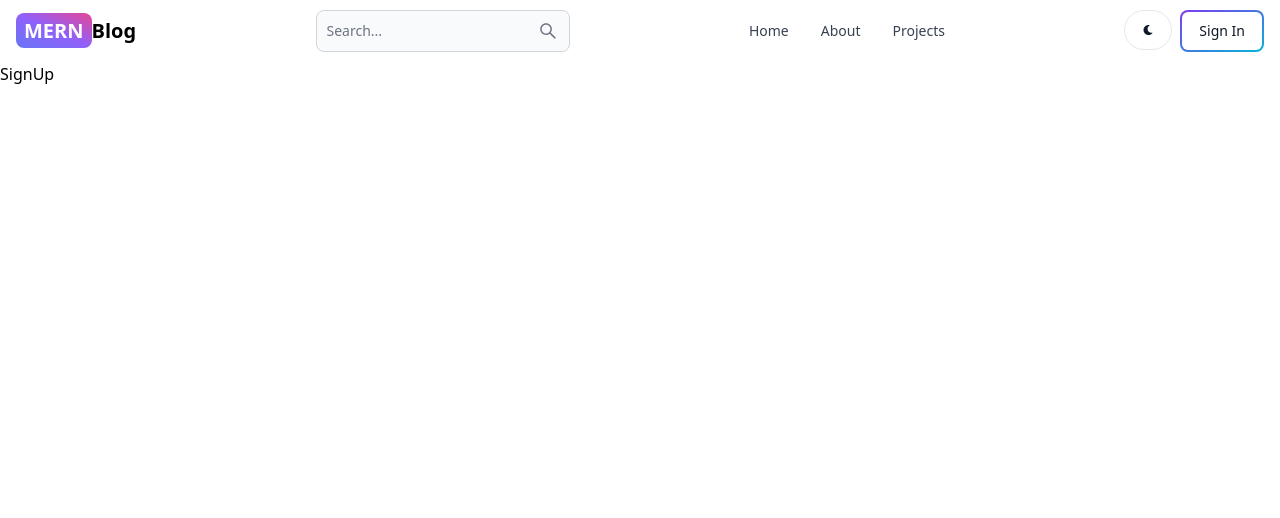
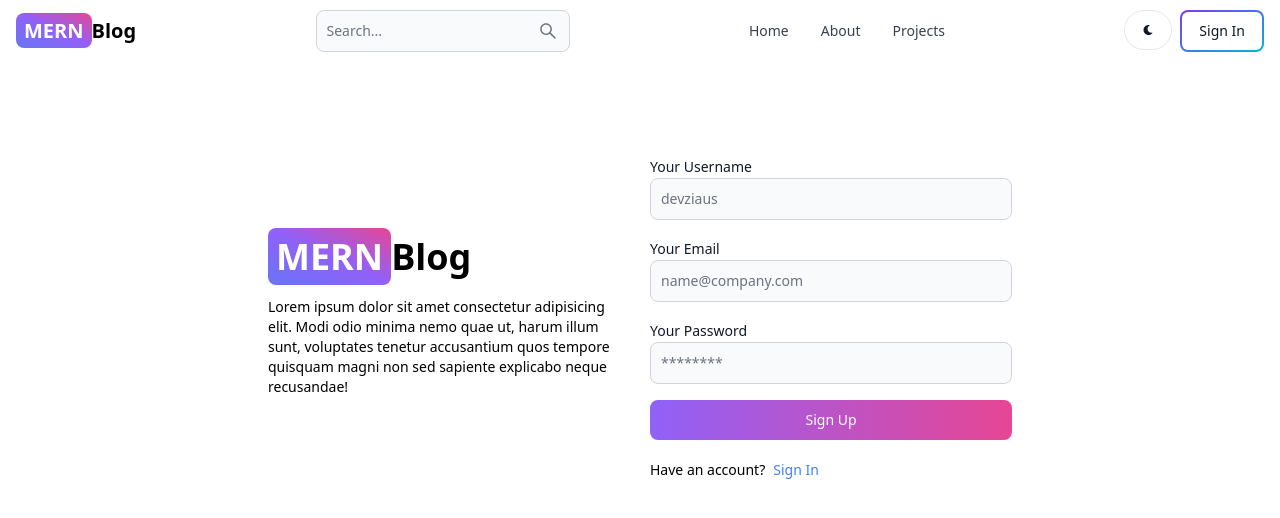
Before and after one commit to DevZiaus/mern-stack-blog, a React (Vite) app in the folder client/: page /sign-up in a window 1280 px wide. Shown: the top 518 px of the page. Built offline with nearby package versions, Linux system fonts and the light colour scheme.

Commit message:
Sign Up Frontend Completed

```diff
--- a/client/src/components/Header.jsx
+++ b/client/src/components/Header.jsx
@@ -3,16 +3,14 @@
 import { Link, useLocation } from 'react-router-dom'
 import {AiOutlineSearch} from 'react-icons/ai'
 import {FaMoon} from 'react-icons/fa'
+import Logo from './Logo'
 
 
 export default function Header() {
     const path = useLocation().pathname;
   return (
     <Navbar className='borfer-b-2'>
-        <Link className='self-center whitespace-nowrap text-sm sm:text-xl font-semibold dark:text-white' to="/">
-            <span className='px-2 py-1 bg-gradient-to-tr from-indigo-500 via-purple-500 to-pink-500 rounded-lg text-white'>MERN</span>
-            Blog
-        </Link>
+        <Logo />
         <form>
             <TextInput
                 type='text'
--- /dev/null
+++ b/client/src/components/Logo.jsx
@@ -0,0 +1,11 @@
+import React from 'react'
+import { Link } from 'react-router-dom'
+
+export default function Logo() {
+  return (
+    <Link className='self-center whitespace-nowrap text-sm sm:text-xl font-semibold dark:text-white' to="/">
+            <span className='px-2 py-1 bg-gradient-to-tr from-indigo-500 via-purple-500 to-pink-500 rounded-lg text-white'>MERN</span>
+            Blog
+        </Link>
+  )
+}
--- a/client/src/pages/SignUp.jsx
+++ b/client/src/pages/SignUp.jsx
@@ -1,7 +1,61 @@
 import React from 'react'
+import { Link } from 'react-router-dom'
+import { Label, TextInput, Button } from 'flowbite-react'
 
 export default function SignUp() {
   return (
-    <div>SignUp</div>
+    <div className='min-h-screen mt-20'>
+      <div className='flex flex-col md:flex-row md:items-center p-3 max-w-3xl mx-auto gap-5'>
+        <div className='flex-1'>
+          <Link className='font-bold dark:text-white text-4xl' to="/">
+              <span className='px-2 py-1 bg-gradient-to-tr from-indigo-500 via-purple-500 to-pink-500 rounded-lg text-white'>MERN</span>
+              Blog
+          </Link>
+          <p className='text-sm mt-5'>
+            Lorem ipsum dolor sit amet consectetur adipisicing elit. Modi odio minima nemo quae ut, harum illum sunt, voluptates tenetur accusantium quos tempore quisquam magni non sed sapiente explicabo neque recusandae!
+          </p>
+        </div>
+        <div className='flex-1'>
+          <form className='flex flex-col gap-4'>
+            <div className=''>
+              <Label value='Your Username' />
+              <TextInput
+                type='text'
+                placeholder='devziaus'
+                className='w-full'
+                id='username'
+              />
+            </div>
+            <div className=''>
+              <Label value='Your Email' />
+              <TextInput
+                type='email'
+                placeholder='name@company.com'
+                className='w-full'
+                id='email'
+              />
+            </div>
+            <div className=''>
+              <Label value='Your Password' />
+              <TextInput
+                type='text'
+                placeholder='********'
+                className='w-full'
+                id='password'
+              />
+            </div>
+            <Button gradientDuoTone='purpleToPink' type='submit'>
+              Sign Up
+            </Button>
+          </form>
+          <div className='flex gap-2 text-sm mt-5'>
+            <span>Have an account?</span>
+            <Link to='/sign-in' className='text-blue-500'>
+              Sign In
+            </Link>
+          </div>
+        </div>
+      </div>
+    </div>
   )
 }
```
